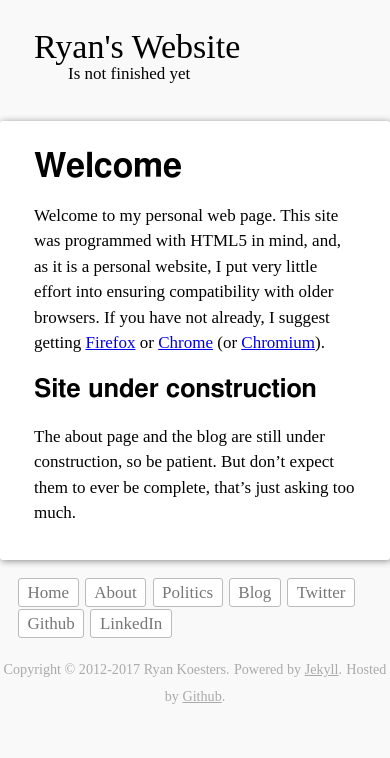
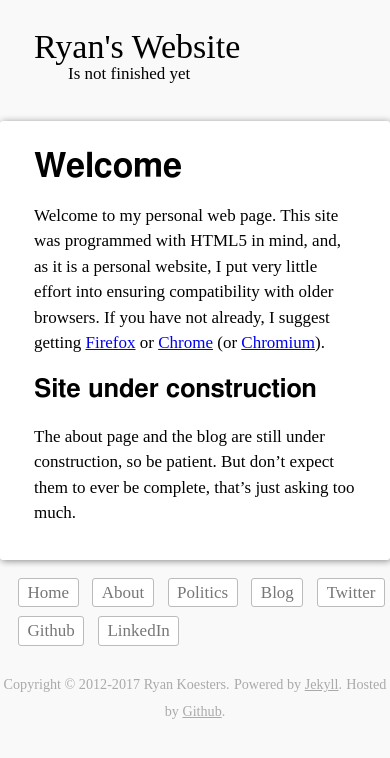
Before and after one commit to rkoesters/rkoesters.github.io, a Jekyll site: the page built from index.md, in a window 390 px wide. Shown: the top 758 px of the page. Built offline with Jekyll 4.4.1, drawn with Linux system fonts in a browser that asks for light colours.

Commit message:
Increased padding around nav buttons on mobile.

```diff
--- a/css/main.css
+++ b/css/main.css
@@ -77,6 +77,8 @@ header,section,footer,nav {
 
 	#site-nav li {
 		display: inline-block;
+		margin-right: 0.5em;
+		margin-bottom: 0.5em;
 	}
 }
 /********** Content **********/
```
